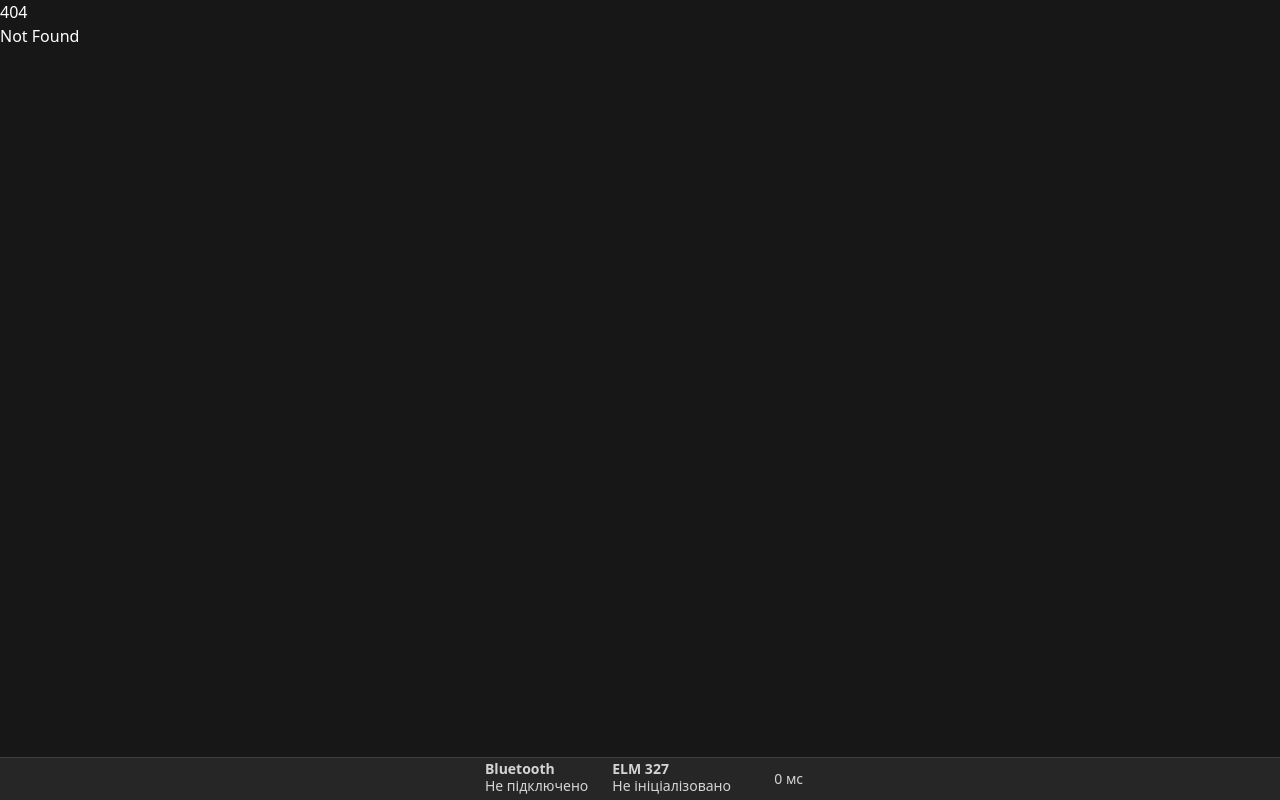
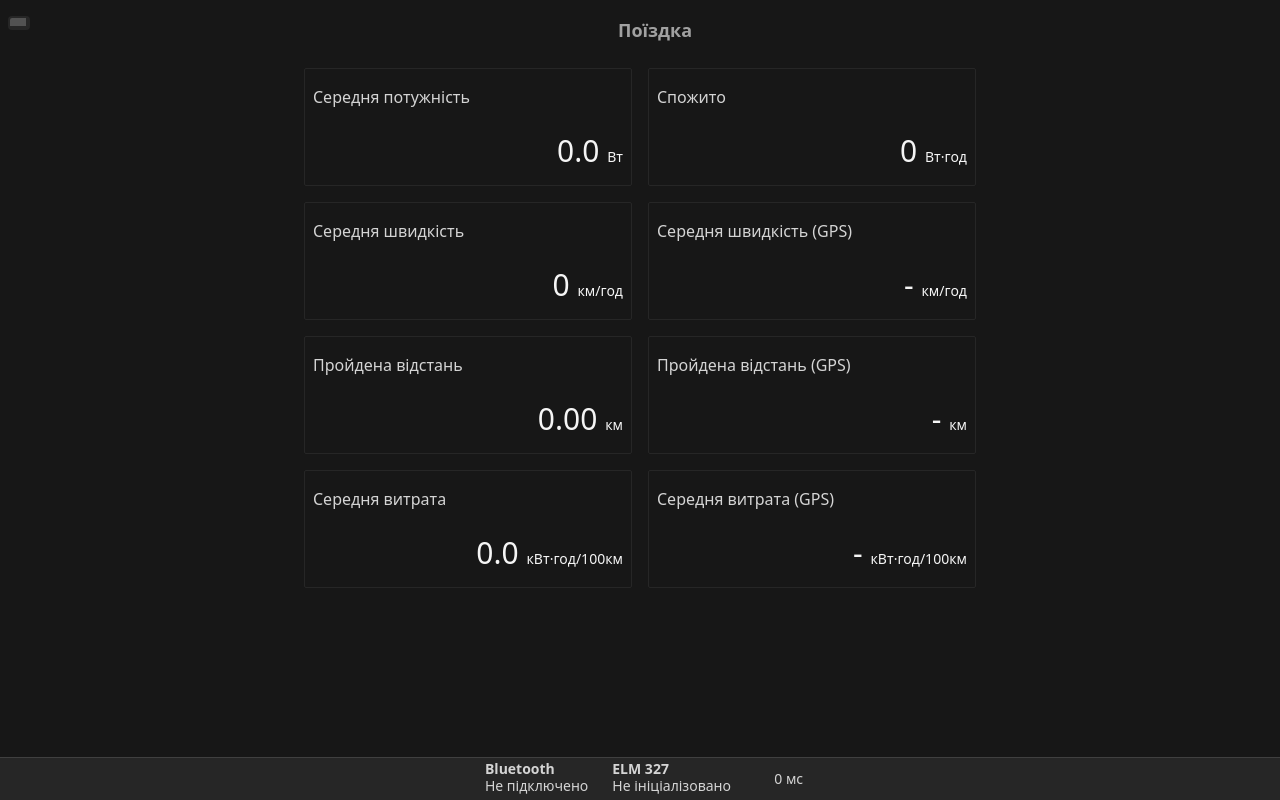
Before and after one commit to Tuoris/niro-spy, a SvelteKit app: page /trip in a window 1280 px wide. Before the commit this address had no page. Built offline with nearby package versions, Linux system fonts and the light colour scheme; what @iconify/tailwind4 would draw is missing.

Commit message:
Add Trip info page

```diff
--- a/src/lib/params.svelte.ts
+++ b/src/lib/params.svelte.ts
@@ -1,6 +1,6 @@
 import { PARAM_FIELDS, type FieldType } from './common/constants/common-params.constants';
 
-type ParamValue = {
+export type ParamValue = {
 	timestamp: number;
 	value: number;
 };
--- a/src/routes/+page.svelte
+++ b/src/routes/+page.svelte
@@ -75,6 +75,9 @@
 		<ButtonLink href="/tpms" variant="secondary" disabled={elmDeviceStatus !== 'ready'}>
 			{i18n.t('tpms')}</ButtonLink
 		>
+		<ButtonLink href="/trip" variant="secondary" disabled={elmDeviceStatus !== 'ready'}>
+			Поїздка</ButtonLink
+		>
 		<hr />
 		<ButtonLink href="/" variant="tertiary" onclick={isInDemoMode ? exitDemoMode : enterDemoMode}>
 			{#if isInDemoMode}
--- /dev/null
+++ b/src/routes/trip/+page.svelte
@@ -0,0 +1,130 @@
+<script lang="ts">
+	import { PARAM_FIELDS } from '$lib/common/constants/common-params.constants';
+	import ButtonLink from '$lib/components/button-link.svelte';
+	import { paramsState, type ParamValue } from '$lib/params.svelte';
+
+	const averageByTime = (values: ParamValue[]) => {
+		const numberOfValues = values.length;
+
+		if (numberOfValues === 0) {
+			return 0;
+		}
+
+		const firstValue = values[0];
+		if (numberOfValues === 1) {
+			return firstValue.value;
+		}
+
+		const lastValue = values[numberOfValues - 1];
+		const timePassed = lastValue.timestamp - firstValue.timestamp;
+
+		let accumulatedValue = 0;
+		for (let index = 1; index < values.length; index++) {
+			const value = values[index];
+			const previousValue = values[index - 1];
+
+			accumulatedValue +=
+				((value.value + previousValue.value) / 2) * (value.timestamp - previousValue.timestamp);
+		}
+
+		const average = accumulatedValue / timePassed;
+
+		return average;
+	};
+
+	let averageSpeedByTime = $derived.by(() => {
+		const speedValues = paramsState.values[PARAM_FIELDS.VEHICLE_SPEED];
+
+		return averageByTime(speedValues);
+	});
+
+	let distanceTraveled = $derived.by(() => {
+		const speedValues = paramsState.values[PARAM_FIELDS.VEHICLE_SPEED];
+
+		const numberOfValues = speedValues.length;
+
+		if (numberOfValues < 2) {
+			return 0;
+		}
+
+		const firstValue = speedValues[0];
+		const lastValue = speedValues[numberOfValues - 1];
+
+		const timePassedMs = lastValue.timestamp - firstValue.timestamp;
+		const timePassedHours = timePassedMs / 1000 / 60 / 60;
+
+		return averageSpeedByTime * timePassedHours;
+	});
+
+	let averagePowerByTime = $derived.by(() => {
+		const powerValues = paramsState.values[PARAM_FIELDS.BATTERY_POWER];
+
+		return averageByTime(powerValues);
+	});
+
+	let energyConsumed = $derived.by(() => {
+		const powerValues = paramsState.values[PARAM_FIELDS.VEHICLE_SPEED];
+
+		const numberOfValues = powerValues.length;
+
+		if (numberOfValues < 2) {
+			return 0;
+		}
+
+		const firstValue = powerValues[0];
+		const lastValue = powerValues[numberOfValues - 1];
+
+		const timePassedMs = lastValue.timestamp - firstValue.timestamp;
+		const timePassedHours = timePassedMs / 1000 / 60 / 60;
+
+		return averagePowerByTime * timePassedHours;
+	});
+
+	let consumption = $derived.by(() => {
+		if (energyConsumed === 0 && distanceTraveled === 0) {
+			return 0;
+		}
+		const energyConsumedKwh = energyConsumed / 1000;
+		return energyConsumedKwh / (distanceTraveled / 100);
+	});
+</script>
+
+{#snippet valueCard(name: string, value: string, unit: string)}
+	<div class="rounded-xs border border-neutral-800 p-2 py-4">
+		<div class=" min-h-[3em] dark:text-neutral-300">{name}</div>
+		<div class="text-end text-3xl">
+			{value}
+			<span class="text-sm">
+				{unit}
+			</span>
+		</div>
+	</div>
+{/snippet}
+
+<div class="h-full w-full p-2 dark:text-neutral-100">
+	<div class="flex items-start gap-2 py-2">
+		<ButtonLink href="/" aria-label="Назад" variant="tertiary" size="compact">
+			<span class="icon-[mdi--arrow-back]"></span>
+		</ButtonLink>
+		<h2 class="flex-grow text-center text-lg font-bold dark:text-neutral-400">Поїздка</h2>
+	</div>
+
+	<div class="mx-auto mt-4 mb-4 grid max-w-2xl grid-cols-2 gap-4">
+		{@render valueCard(
+			'Середня потужність',
+			(averagePowerByTime > 1000 ? averagePowerByTime / 1000 : averagePowerByTime).toFixed(1),
+			averagePowerByTime > 1000 ? 'кВт' : 'Вт'
+		)}
+		{@render valueCard(
+			'Спожито',
+			(energyConsumed > 1000 ? energyConsumed / 1000 : energyConsumed).toFixed(),
+			energyConsumed > 1000 ? 'кВт·год' : 'Вт·год'
+		)}
+		{@render valueCard('Середня швидкість', averageSpeedByTime.toFixed(), 'км/год')}
+		{@render valueCard('Середня швидкість (GPS)', '-', 'км/год')}
+		{@render valueCard('Пройдена відстань', distanceTraveled.toFixed(2), 'км')}
+		{@render valueCard('Пройдена відстань (GPS)', '-', 'км')}
+		{@render valueCard('Середня витрата', consumption.toFixed(1), 'кВт·год/100км')}
+		{@render valueCard('Середня витрата (GPS)', '-', 'кВт·год/100км')}
+	</div>
+</div>
```
